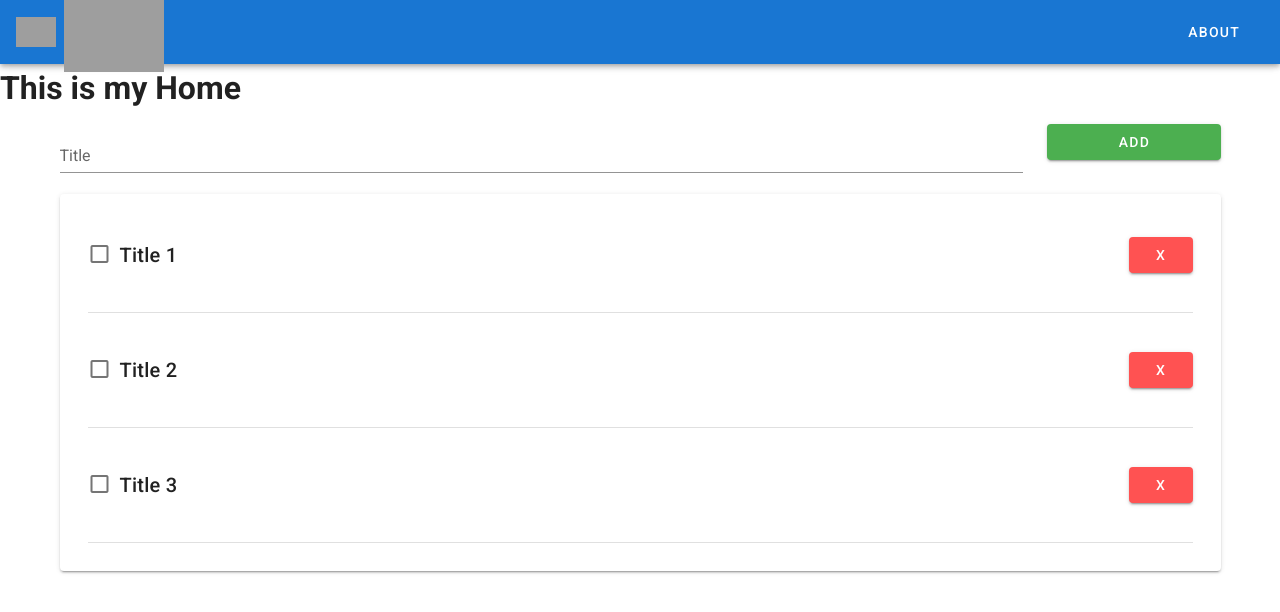
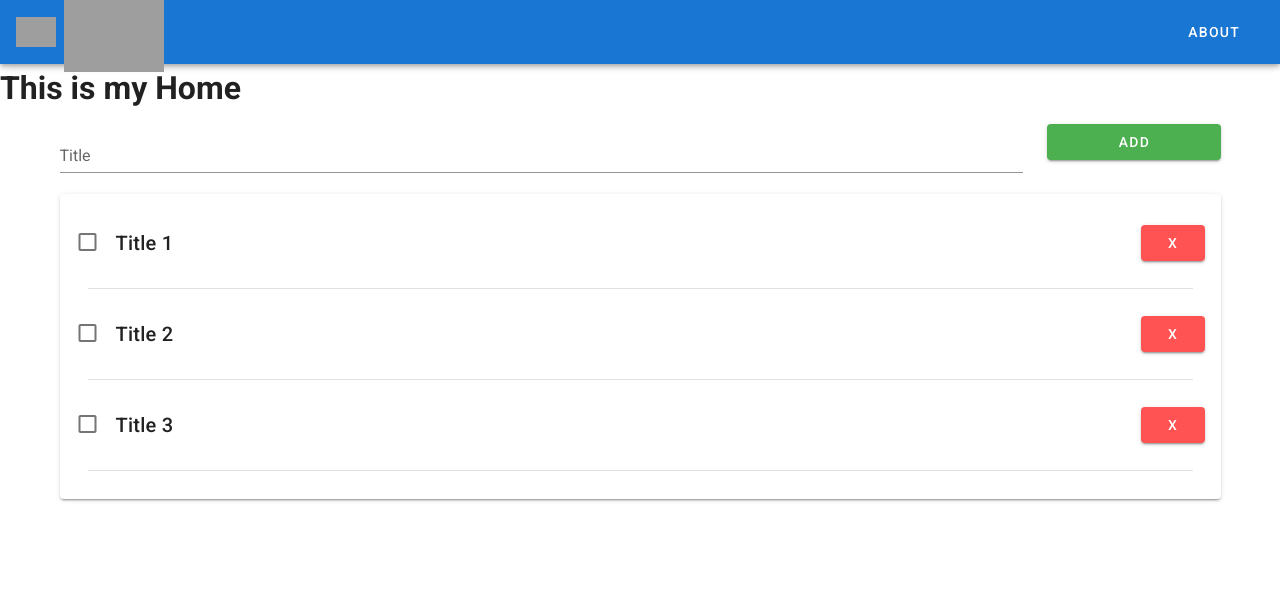
Before and after one commit to nakarinnat1993/vue-todo, a Vue app: page / in a window 1280 px wide. Shown: the top 612 px of the page. Built offline with nearby package versions, Linux system fonts and the light colour scheme; grey boxes are pictures that could not be loaded.

Commit message:
sub component

```diff
--- /dev/null
+++ b/src/components/TodoAdd.vue
@@ -0,0 +1,36 @@
+<template>
+  <div class="todo-add">
+    <v-row>
+      <v-col cols="10">
+        <v-text-field
+          name="name"
+          label="Title"
+          id="id"
+          v-model="titleInput"
+        ></v-text-field>
+      </v-col>
+      <v-col cols="2">
+        <v-btn block color="success" @click="addTitle">Add</v-btn>
+      </v-col>
+    </v-row>
+  </div>
+</template>
+
+<script>
+export default {
+  name: "TodoAdd",
+  methods: {
+    addTitle() {
+      this.$emit("onSubmitTodo", this.titleInput);
+      this.titleInput = "";
+    },
+  },
+  data() {
+    return {
+      titleInput:""
+    }
+  },
+};
+</script>
+
+<style></style>
--- /dev/null
+++ b/src/components/TodoList.vue
@@ -0,0 +1,32 @@
+<template>
+  <div class="todo-list">
+      <v-card>
+        <v-card-title primary-title>
+          <v-container>
+            <v-row
+              class="d-flex flex-row align-center"
+              v-for="(item, index) in todos"
+              :key="index"
+            >
+              <v-col cols="12" class="d-flex flex-row align-center pa-0">
+                <v-checkbox class="mr-2" v-model="value" value="value"></v-checkbox>
+                <span>{{ item.title }}</span>
+                <v-spacer></v-spacer>
+                <v-btn color="error">x</v-btn>
+              </v-col>
+              <v-col cols="12"><v-divider></v-divider></v-col>
+            </v-row>
+          </v-container>
+        </v-card-title>
+      </v-card>
+  </div>
+</template>
+
+<script>
+export default {
+  name: "TodoList",
+  props:["todos"]
+};
+</script>
+
+<style></style>
--- a/src/views/Home.vue
+++ b/src/views/Home.vue
@@ -2,49 +2,27 @@
   <div class="home">
     <h1>This is my Home</h1>
     <v-container>
-      <v-row>
-        <v-col cols="10">
-          <v-text-field
-            name="name"
-            label="Title"
-            id="id"
-            v-model="titleInput"
-          ></v-text-field>
-        </v-col>
-        <v-col cols="2">
-          <v-btn block color="success" @click="addTitle">Add</v-btn>
-        </v-col>
-      </v-row>
+      <!-- Todo add -->
+      <todo-add @onSubmitTodo="addTitle"/>
 
-      <v-card>
-        <v-card-title primary-title>
-          <v-container>
-            <v-row
-              class="d-flex flex-row align-center"
-              v-for="(item, index) in todos"
-              :key="index"
-            >
-              <v-col cols="12" class="d-flex flex-row align-center">
-                <v-checkbox v-model="value" value="value"></v-checkbox>
-                <span>{{ item.title }}</span>
-                <v-spacer></v-spacer>
-                <v-btn color="error">x</v-btn>
-              </v-col>
-              <v-col cols="12"><v-divider></v-divider></v-col>
-            </v-row>
-          </v-container>
-        </v-card-title>
-      </v-card>
+      <!-- Todo list -->
+      <TodoList :todos="todos"/>
+
     </v-container>
   </div>
 </template>
 
 <script>
 // @ is an alias to /src
+import TodoList from "@/components/TodoList.vue"
+import TodoAdd from "@/components/TodoAdd.vue"
 
 export default {
   name: "Home",
-  components: {},
+  components: {
+    TodoList,
+    TodoAdd
+  },
   data() {
     return {
       titleInput: "",
@@ -56,10 +34,10 @@ export default {
     };
   },
   methods: {
-    addTitle() {
+    addTitle(value) {
       this.todos.push({
         id: Math.random,
-        title: this.titleInput,
+        title: value,
         completed: false,
       });
       this.titleInput = "";
```
